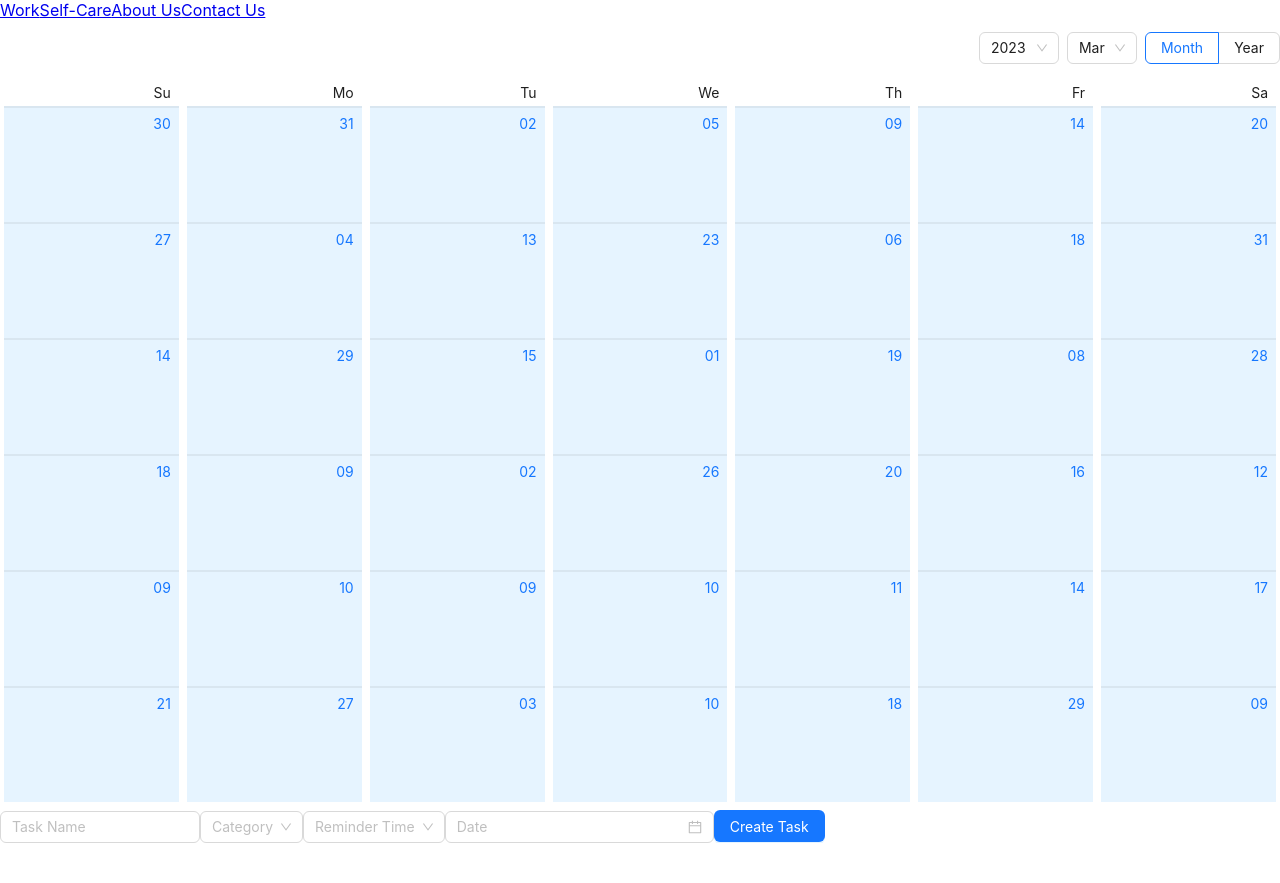
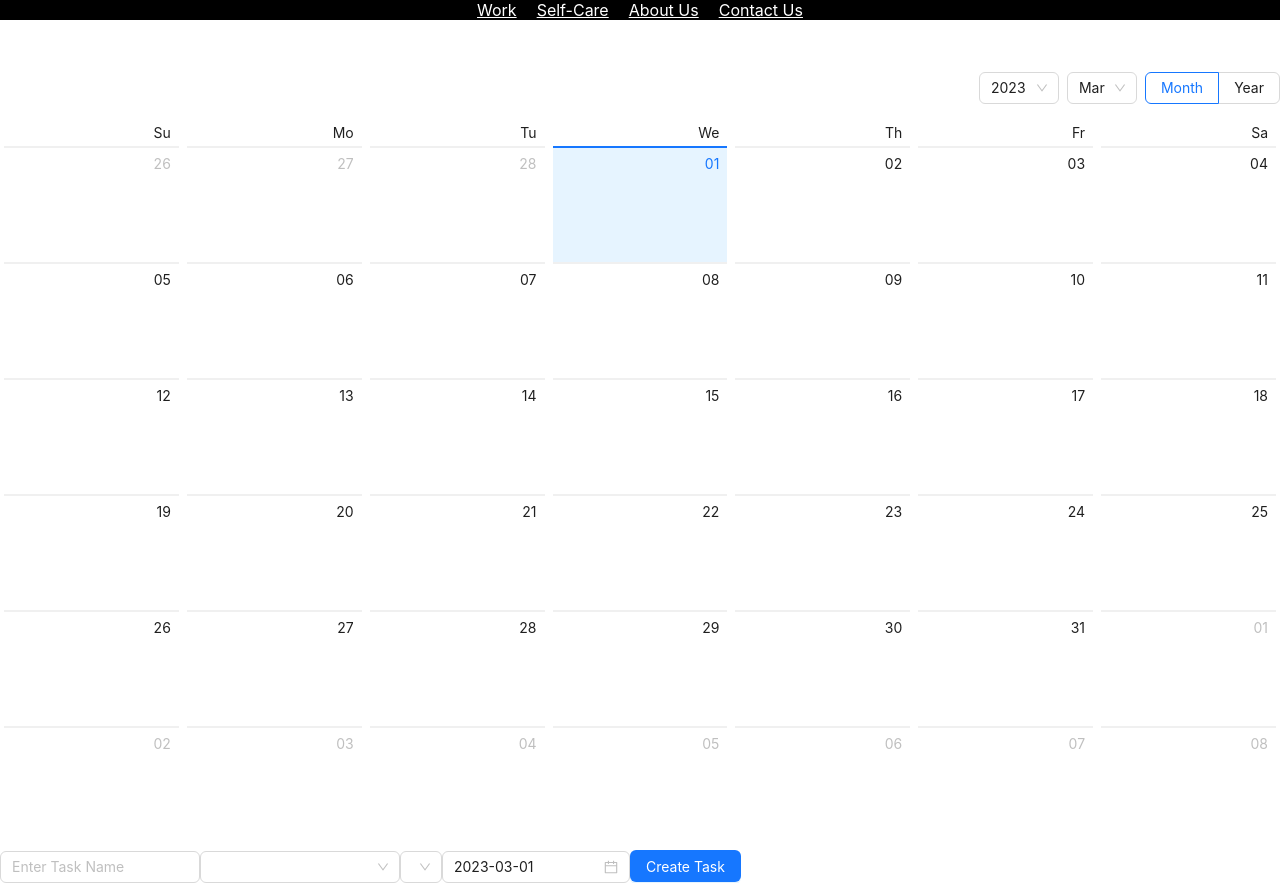
Before and after one commit to TimothyDanfield/Agenda-X-Productivity, a React (Create React App) app: page /task in a window 1280 px wide. Before the commit the page ends 843 px from the top, so only its background shows below. Built offline with nearby package versions, Linux system fonts and the light colour scheme.

Commit message:
Calandar fixed

```diff
--- a/src/components/AboutUs/AboutUs.js
+++ b/src/components/AboutUs/AboutUs.js
@@ -1,11 +1,14 @@
 import React from 'react';
+
+
 
 const AboutUs = () => {
   return (
-    <div>
-      <h1>About Team LiveWires</h1>
-      <p>Team LiveWires is a team of three developers, Nathan Grandinette, Vesper Wetzel and Timothy Danfield. They are working together to create a productivity app that will help people stay organized and productive.</p>
-      <p>The app will provide users with a range of features such as task management, calendar integration, and reminders. It will also have an intuitive user interface that makes it easy to use. With this project, Nathan, Vesper and Timothy are aiming to make it easier for people to stay on top of their tasks and get more done.</p>
+
+    <div style={{backgroundColor: '#F2F2F2', padding: '20px', borderRadius: '10px', }}>
+      <h1 style={{color: '#00A8E8', fontWeight: 'bold', textDecoration: 'underline'}} >About Team LiveWires</h1>
+      <p style={{fontSize: '16px'}}>Team LiveWires is a team of three developers, Nathan Grandinette, Vesper Wetzel and Timothy Danfield. They are working together to create a productivity app that will help people stay organized and productive.</p> <br/>
+      <p style={{fontSize: '16px'}}>The app will provide users with a range of features such as task management, calendar integration, and reminders. It will also have an intuitive user interface that makes it easy to use. With this project, Nathan, Vesper and Timothy are aiming to make it easier for people to stay on top of their tasks and get more done.</p>
     </div>
   );
 };
--- a/src/components/ContactUs/ContactUs.js
+++ b/src/components/ContactUs/ContactUs.js
@@ -27,24 +27,24 @@ const ContactUs = () => {
         type="text"
         value={firstName}
         onChange={(e) => setFirstName(e.target.value)}
-      />
+      /><br/><br/>
 
       <label>Last Name</label>
       <input
         type="text"
         value={lastName}
         onChange={(e) => setLastName(e.target.value)}
-      />
+      /><br/><br/>
 
       <label>Email</label>
       <input
         type="email"
         value={email}
         onChange={(e) => setEmail(e.target.value)}
-      />
+      /><br/><br/>
 
       <label>Message</label>
-      <textarea value={message} onChange={(e) => setMessage(e.target.value)} />
+      <textarea rows="10" cols="50" value={message} onChange={(e) => setMessage(e.target.value)} />
 
       <button type="submit">Send Email</button>
     </form>
--- a/src/components/NavBar/NavBar.js
+++ b/src/components/NavBar/NavBar.js
@@ -3,12 +3,12 @@ import { Link } from "react-router-dom";
 
 const NavBar = () => {
   return (
-    <div className="navbar">
-      <Link to="/task">Work</Link>
+    <div style={{textAlign:"center", backgroundColor:"black"}}>
+      <Link style={{ color: "white", padding:"10px" }} to="/task">Work</Link>
 
-      <Link to="/self-care">Self-Care</Link>
-      <Link to="/aboutus">About Us</Link>
-      <Link to="/contact">Contact Us</Link>
+      <Link style={{ color: "white",padding:"10px" }} to="/self-care">Self-Care</Link>
+      <Link style={{ color: "white",padding:"10px" }} to="/aboutus">About Us</Link>
+      <Link style={{ color: "white",padding:"10px" }} to="/contact">Contact Us</Link>
     </div>
   );
 };
--- a/src/components/Task/Task.js
+++ b/src/components/Task/Task.js
@@ -7,6 +7,7 @@ const Task = () => {
   const [taskName, setTaskName] = useState("");
   const [category, setCategory] = useState("");
   const [reminderTime, setReminderTime] = useState("");
+  const [tasksOnCalendar, setTasksOnCalendar] = useState({});
   const handleDateChange = (date) => {
     setDate(date);
   };
@@ -35,8 +36,14 @@ const Task = () => {
     console.log("Task Created", taskObj);
 
     alert("Task Created!");
+    let newTasksOnCalendarObj = Object.assign({}, tasksOnCalendar);
+    newTasksOnCalendarObj[date.format("YYYY-MM-DD")]
+      ? newTasksOnCalendarObj[date.format("YYYY-MM-DD")].push(taskObj)
+      : (newTasksOnCalendarObj[date.format("YYYY-MM-DD")] = [taskObj]);
+    console.log("newTasksOnCalendar", newTasksOnCalendarObj);
 
     resetForm();
+    setTasksOnCalendar(newTasksOnCalendarObj)
   };
 
   const resetForm = () => {
@@ -52,28 +59,39 @@ const Task = () => {
   // add color code to different categories || add completed or not completed
   return (
     <div>
-      <Calendar onSelect={handleDateChange} value={date} />
-      <Input placeholder="Task Name" value={taskName} style={{width:"200px"}} onChange={handleTaskNameChange} />
-      <Select placeholder="Category"  onChange={handleCategoryChange}>
-        <Option value="work">Work</Option>
-        <Option value="personal">Personal</Option>
-        <Option value="other">Other</Option>
+      <br />
+
+      <br />
+
+      <Calendar onPanelChange={setDate} tasksData={tasksOnCalendar} />
+      <Input
+        value={taskName}
+        style={{ width: "200px" }}
+        onChange={handleTaskNameChange}
+        placeholder="Enter Task Name"
+      />
+      <Select
+        value={category}
+        style={{ width: "200px" }}
+        placeholder="Category"
+        onChange={handleCategoryChange}
+      >
+        <Option value="Work">Work</Option>
+        <Option value="Personal">Personal</Option>
       </Select>
-      <Select placeholder="Reminder Time" onChange={handleReminderTimeChange}>
-        <Option value="1 hour before">1 hour before</Option>
-        <Option value="2 hours before">2 hours before</Option>
-        <Option value="1 day before">1 day before</Option>
+
+      <Select value={reminderTime} onChange={handleReminderTimeChange}>
+        <Option style={{ width: "200px" }} value="1 hour before">
+          1 hour before
+        </Option>
+        <Option style={{ width: "200px" }} value="2 hours before">
+          2 hours before
+        </Option>
       </Select>
-      <DatePicker
-        showTime
-        format="YYYY-MM-DD HH:mm:ss"
-        placeholder="Date"
-        onChange={handleReminderTimeChange}
-      />
+      <DatePicker defaultValue={moment()} onChange={handleDateChange} />
       <Button type="primary" onClick={createTask}>
         Create Task
       </Button>
-
     </div>
   );
 };
```
Also changed, not shown: public/aboutusbackground.jpeg (added).
